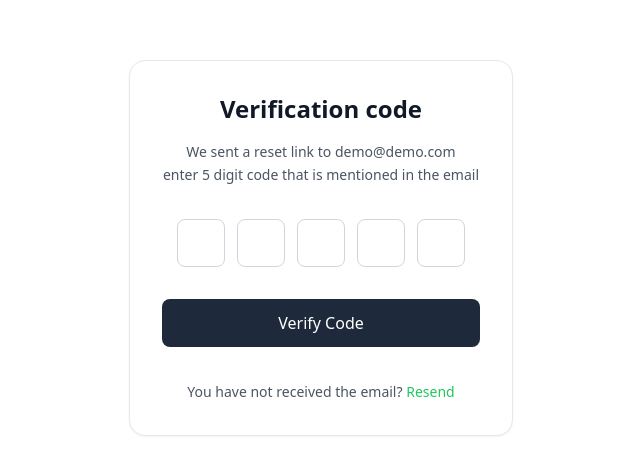
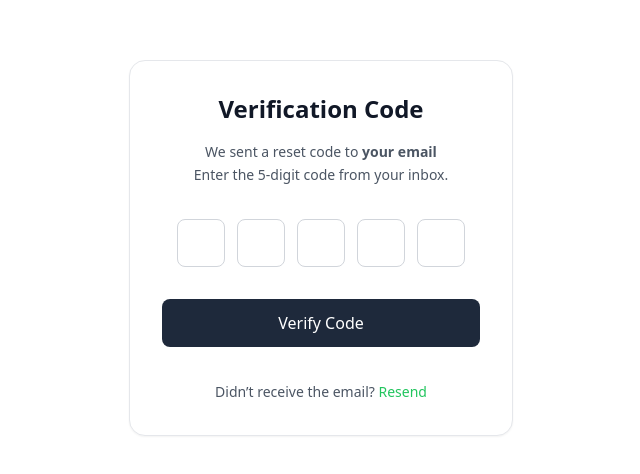
Before and after one commit to Rayhan108/brikk, a React (Vite) app: page /verify in a window 1280 px wide. Shown: the part 152-626 px from the top of the page, without its empty margins (319-959 px from the left). Built offline with nearby package versions, Linux system fonts and the light colour scheme.

Commit message:
intigrate forgot pass and otp verification

```diff
--- a/src/pages/ForgotPass/ForgotPass.jsx
+++ b/src/pages/ForgotPass/ForgotPass.jsx
@@ -4,23 +4,47 @@ import { useForm } from "react-hook-form"
 import { useState } from "react"
 
 import { useNavigate } from "react-router-dom"
+import { useSendOtpMutation } from "../../redux/feature/auth/authApi"
+import { message } from "antd"
+
 
 
 
 export default function ForgotPass() {
-    const navigate = useNavigate()
-  const [showPassword, setShowPassword] = useState(false)
+const [sendOtp] =useSendOtpMutation()
+
   const {
     register,
     handleSubmit,
     formState: { errors },
-  } = useForm()
+  } = useForm();
+const navigate = useNavigate();
+  const onSubmit = async(data) => {
+    console.log('Form Data:', data);
+    const email = data?.email
 
-  const onSubmit = (data) => {
-    console.log("Login data:", data)
+       try {
+      const res = await sendOtp(data).unwrap()
 
-navigate('/verify')
-  }
+      console.log("response------->",res);
+
+      if(res?.success){
+        message.success(res?.message)
+
+        navigate('/verify')
+      }else{
+        message.error(res?.message)
+
+      }
+    } catch (error) {
+      console.log("login error",error)
+         message.error(error?.data?.message)
+
+    }
+
+    // Handle reset code sending logic here
+  };
+
 
   return (
 <div className="flex justify-center items-center min-h-screen">
--- a/src/pages/Login/Login.jsx
+++ b/src/pages/Login/Login.jsx
@@ -4,7 +4,6 @@ import { useForm } from "react-hook-form"
 import { useState } from "react"
 import { Eye, EyeOff } from "lucide-react"
 import { Link, useNavigate } from "react-router-dom"
-import { message } from "antd"
 import { useDispatch } from "react-redux"
 import { useLoginMutation } from "../../redux/feature/auth/authApi"
 import { verifyToken } from "../../utils/verifyToken"
--- a/src/pages/Otp/Otp.jsx
+++ b/src/pages/Otp/Otp.jsx
@@ -1,13 +1,18 @@
-"use client"
+"use client";
 
-
-import { useForm, Controller } from "react-hook-form"
-import { useRef } from "react"
-import { useNavigate } from "react-router-dom"
-
+import { useForm, Controller } from "react-hook-form";
+import { useRef, useState } from "react";
+import { useNavigate } from "react-router-dom";
+import { message } from "antd";
+import { useSendOtpMutation, useVerifyOtpMutation } from "../../redux/feature/auth/authApi";
 
 
 export default function Otp() {
+  const navigate = useNavigate();
+  const inputRefs = useRef([]);
+
+  const [email, setEmail] = useState(""); // ensure you set this before coming to OTP page
+
   const { control, handleSubmit, watch, setValue } = useForm({
     defaultValues: {
       digit1: "",
@@ -16,47 +21,82 @@ export default function Otp() {
       digit4: "",
       digit5: "",
     },
-  })
-const navigate = useNavigate()
-  const inputRefs = useRef([])
+  });
 
-  const onSubmit = (data) => {
-    const otp = Object.values(data).join("")
-    console.log("OTP:", otp)
+  const [sendOtp] = useSendOtpMutation();
+  const [verifyOtp] = useVerifyOtpMutation();
+
   // Handle OTP verification
-    navigate('/setPass')
+  const onSubmit = async (data) => {
+    const verifyCode =
+      data.digit1 + data.digit2 + data.digit3 + data.digit4 + data.digit5;
+
+    const modifiedData = {
+      email,
+      otp: verifyCode,
+    };
+
+    try {
+      const res = await verifyOtp(modifiedData).unwrap();
+      if (res?.success) {
+        message.success(res?.message);
+        navigate("/setPass");
+      } else {
+        message.error(res?.message);
+      }
+    } catch (error) {
+      message.error(error?.data?.message || "Something went wrong");
+    }
+  };
+
+  // Resend OTP
+  const handleResendOtp = async () => {
+    if (!email) {
+      message.error("Please enter your email before requesting a resend.");
+      return;
     }
 
+    try {
+      const res = await sendOtp({ email }).unwrap();
+      if (res?.success) {
+        message.success(res?.message);
+      } else {
+        message.error(res?.message);
+      }
+    } catch (error) {
+      message.error(error?.data?.message || "Something went wrong");
+    }
+  };
+
+  // OTP input handlers
   const handleInputChange = (index, value) => {
     if (value.length <= 1 && /^\d*$/.test(value)) {
-      const fieldName = `digit${index + 1}`
-      setValue(fieldName, value)
+      const fieldName = `digit${index + 1}`;
+      setValue(fieldName, value);
 
-      // Move to next input if value is entered
       if (value && index < 4) {
-        inputRefs.current[index + 1]?.focus()
+        inputRefs.current[index + 1]?.focus();
       }
     }
-  }
+  };
 
   const handleKeyDown = (index, e) => {
     if (e.key === "Backspace" && !watch(`digit${index + 1}`) && index > 0) {
-      inputRefs.current[index - 1]?.focus()
+      inputRefs.current[index - 1]?.focus();
     }
-  }
-
-
+  };
 
   return (
     <div className="min-h-screen flex justify-center items-center">
-
-    <div className=" w-[30%] bg-white rounded-2xl shadow-sm border border-gray-200 p-8">
+      <div className="w-[30%] bg-white rounded-2xl shadow-sm border border-gray-200 p-8">
         <div className="text-center mb-8">
-        <h1 className="text-2xl font-semibold text-gray-900 mb-4">Verification code</h1>
+          <h1 className="text-2xl font-semibold text-gray-900 mb-4">
+            Verification Code
+          </h1>
           <p className="text-gray-600 text-sm leading-relaxed">
-          We sent a reset link to {'demo@demo.com'}
+            We sent a reset code to <b>{email || "your email"}</b>
             <br />
-          enter 5 digit code that is mentioned in the email
+            Enter the 5-digit code from your inbox.
           </p>
         </div>
 
@@ -90,18 +130,19 @@ const navigate = useNavigate()
           </button>
 
           <div className="text-center">
-          <span className="text-gray-600 text-sm">You have not received the email? </span>
+            <span className="text-gray-600 text-sm">
+              Didn’t receive the email?{" "}
+            </span>
             <button
               type="button"
-            // onClick={handleResend}
+              onClick={handleResendOtp}
               className="text-green-500 hover:text-green-600 font-medium text-sm"
             >
               Resend
             </button>
           </div>
         </form>
-
       </div>
     </div>
-  )
+  );
 }
--- a/src/redux/feature/auth/authApi.js
+++ b/src/redux/feature/auth/authApi.js
@@ -12,7 +12,7 @@ const authApi = baseApi.injectEndpoints({
 
     sendOtp: builder.mutation({
       query: (args) => ({
-        url: '/auth/forget-password',
+        url: '/auth/forgot-password',
         method: "POST",
         body: args,
 
@@ -30,7 +30,7 @@ const authApi = baseApi.injectEndpoints({
     }),
     verifyOtp: builder.mutation({
       query: (args) => ({
-        url: '/auth/verify-reset-otp',
+        url: '/auth/verify-forgot-password-otp',
         method: "POST",
         body: args,
 
```
Lines whose indentation alone changed are shown as unchanged.
